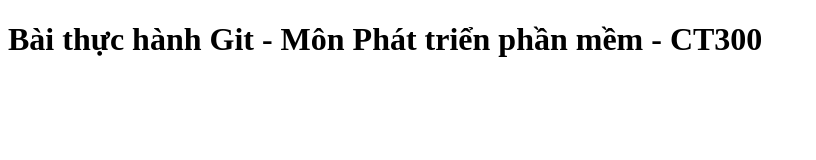
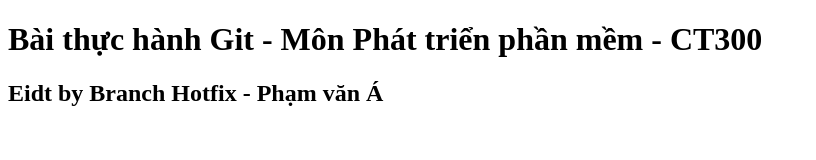
Before and after one commit to phamvana/CT300, a plain HTML site: page index.html in a window 1280 px wide. Shown: the whole page, without its empty margins (0-816 px from the left). Drawn offline with Linux system fonts and the light colour scheme.

Commit message:
Thay doi boi hotfix

```diff
--- a/index.html
+++ b/index.html
@@ -7,5 +7,6 @@
 </head>
 <body>
     <h1>Bài thực hành Git - Môn Phát triển phần mềm - CT300</h1>
+    <h2> Eidt by Branch Hotfix - Phạm văn Á</h2>
 </body>
 </html>
```
